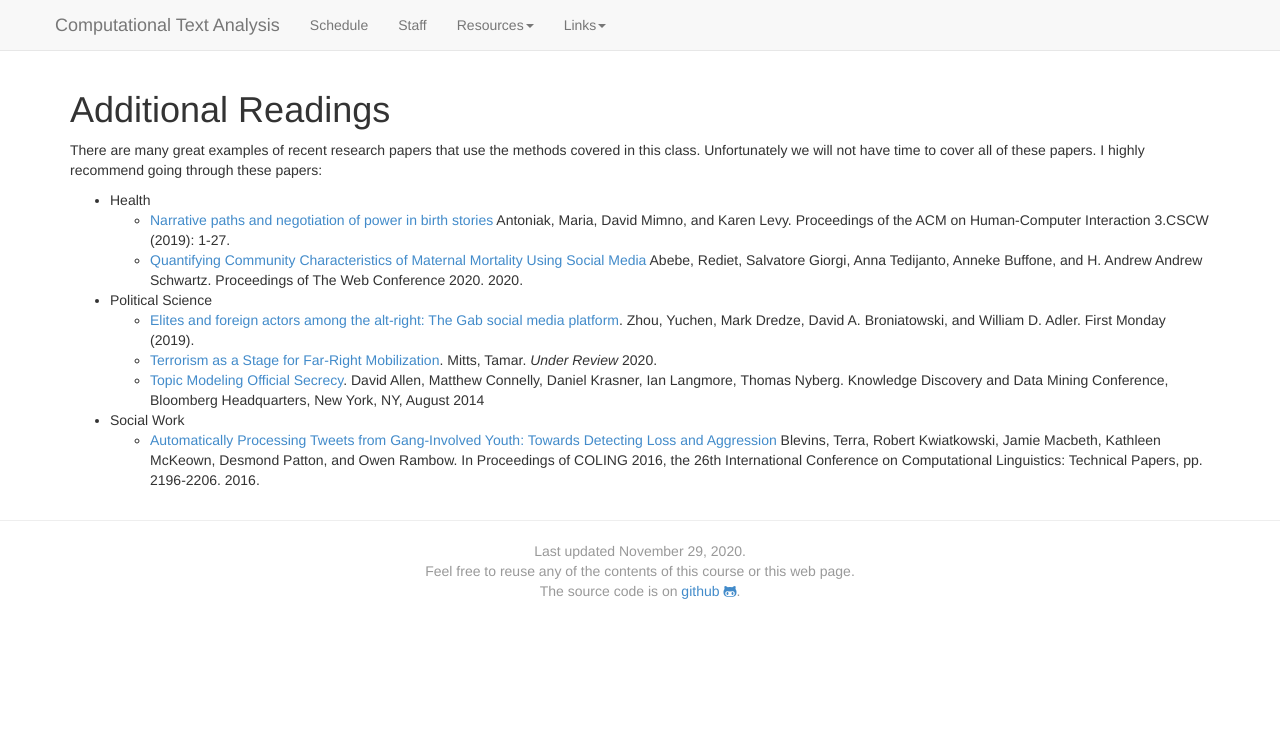
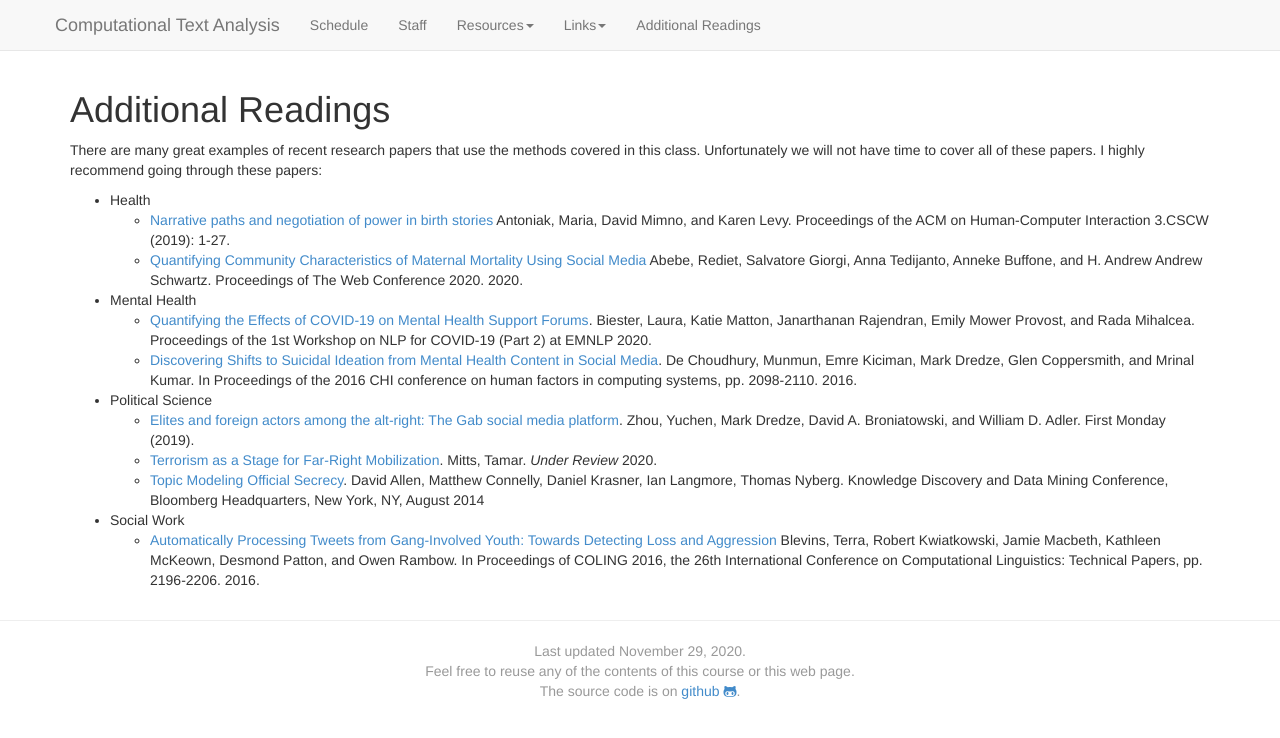
Before and after one commit to BC-COMS-2710/BC-COMS-2710.github.io, a Jekyll site: the page built from additional_readings.md, in a window 1280 px wide. Shown: the top 738 px of the page. Built offline with Jekyll 4.4.1, drawn with Linux system fonts in a browser that asks for light colours; nearby versions of some CDN libraries.

Commit message:
added additional readings

```diff
--- a/_layouts/default.html
+++ b/_layouts/default.html
@@ -64,6 +63,7 @@
 		<li><a href="http://jupyterhub.coms1016.barnard.edu/">JuypterHub</a></li>
                 <li><a href="https://bc-coms-1016-fallb.slack.com/">Slack</a></li>
 		</ol>
+	    <li id="readings"><a href="additional_readings.html">Additional Readings</a></li>
 
            </li>
           </ul>
--- a/additional_readings.md
+++ b/additional_readings.md
@@ -16,6 +16,9 @@ I highly recommend going through these papers:
   - [Narrative paths and negotiation of power in birth stories](https://dl.acm.org/doi/pdf/10.1145/3359190)
 Antoniak, Maria, David Mimno, and Karen Levy. Proceedings of the ACM on Human-Computer Interaction 3.CSCW (2019): 1-27.
   - [Quantifying Community Characteristics of Maternal Mortality Using Social Media](https://dl.acm.org/doi/pdf/10.1145/3366423.3380066) Abebe, Rediet, Salvatore Giorgi, Anna Tedijanto, Anneke Buffone, and H. Andrew Andrew Schwartz. Proceedings of The Web Conference 2020. 2020.
+- Mental Health
+  - [Quantifying the Effects of COVID-19 on Mental Health Support Forums](https://www.aclweb.org/anthology/2020.nlpcovid19-2.8.pdf). Biester, Laura, Katie Matton, Janarthanan Rajendran, Emily Mower Provost, and Rada Mihalcea. Proceedings of the 1st Workshop on NLP for COVID-19 (Part 2) at EMNLP 2020.
+  - [Discovering Shifts to Suicidal Ideation from Mental Health Content in Social Media](https://dl.acm.org/doi/pdf/10.1145/2858036.2858207). De Choudhury, Munmun, Emre Kiciman, Mark Dredze, Glen Coppersmith, and Mrinal Kumar. In Proceedings of the 2016 CHI conference on human factors in computing systems, pp. 2098-2110. 2016.
 - Political Science
   - [Elites and foreign actors among the alt-right: The Gab social media platform](https://firstmonday.org/ojs/index.php/fm/article/view/10062/8072). Zhou, Yuchen, Mark Dredze, David A. Broniatowski, and William D. Adler. First Monday (2019).
   - [Terrorism as a Stage for Far-Right Mobilization](https://www.dropbox.com/s/2h9dsrd3gv5jk34/FRTR.pdf?dl=0). Mitts, Tamar. <i>Under Review</i> 2020.
```
Also changed, not shown: other parts of _layouts/default.html (+0 -1 lines).
